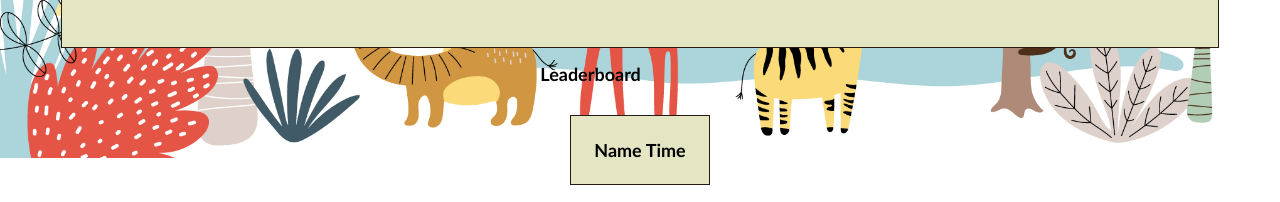
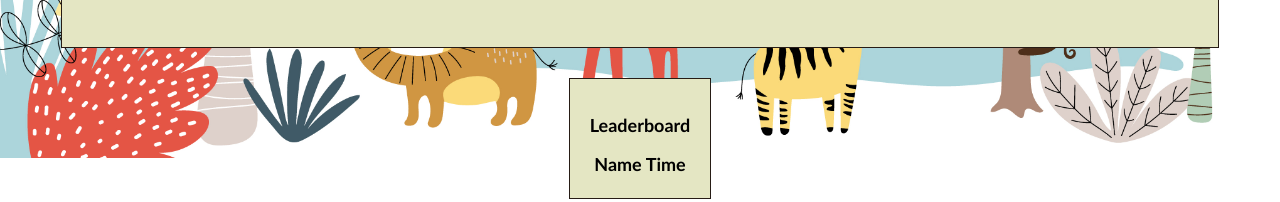
Before and after one commit to nbrendel27/memory-game, a plain HTML site: page index.html in a window 1280 px wide. Shown: the part 643-845 px from the top of the page. Drawn offline with Linux system fonts and the light colour scheme; a web font is replaced by a local one.

Commit message:
leaderboard displays names now

```diff
--- a/css/style.css
+++ b/css/style.css
@@ -175,11 +175,15 @@ button:active {
 
 }
 
-#leaderboard {
+.leaderboard-container {
     background-color: #e4e6c3;
     padding: 20px;
     margin: 30px 30px 0 30px;
     border: 1px solid #261c15;
+    display: flex;
+    flex-direction: column;
+    text-align: center;
+    align-items: center;
 }
 
 
--- a/index.html
+++ b/index.html
@@ -36,7 +36,7 @@
           Pick a difficulty level to start playing.
         </p>
       </div>
-      <div >
+      <div class="leaderboard-container">
         <h2>Leaderboard</h2>
         <table id="leaderboard">
             <tr>
--- a/src/script.js
+++ b/src/script.js
@@ -172,6 +172,7 @@ const startStopWatch = () => {
     interval = setInterval(updateStopWatch, 1000);
     scoreChecker = setInterval(checkScore, 1000);
     document.getElementById("welcome-msg").style.display = "none";
+    document.querySelector(".leaderboard-container").style.display = "none";
 }
 
 const checkScore = () => {
@@ -188,7 +189,7 @@ const checkScore = () => {
             // localStorage.setItem("name-"+hash, name);
             // localStorage.setItem("time-"+hash, timeToDisplay);
             // localStorage.setItem("difficulty-"+hash, difficulty);
-            const leaderboard = document.querySelector("leaderboard");
+            // const leaderboard = document.querySelector("leaderboard");
             const row = document.createElement("tr");
             const name1 = document.createElement("td");
             const time1 = document.createElement("td");
@@ -231,6 +232,7 @@ const resetStopWatch = () => {
     while(gameContainer.firstChild) {
         gameContainer.firstChild.remove();
     }
+    document.querySelector(".leaderboard-container").style.display = "flex";
 }
 
 function addZero(num) {
@@ -240,7 +242,7 @@ function addZero(num) {
 startBtn.addEventListener("click", startStopWatch);
 resetBtn.addEventListener("click", resetStopWatch);
 
-const leaderboard = document.querySelector("leaderboard");
+const leaderboard = document.querySelector("#leaderboard");
 
 document.addEventListener("DOMContentLoaded", () => {
     for(let i = 0; i < localStorage.length; i++) {
```
